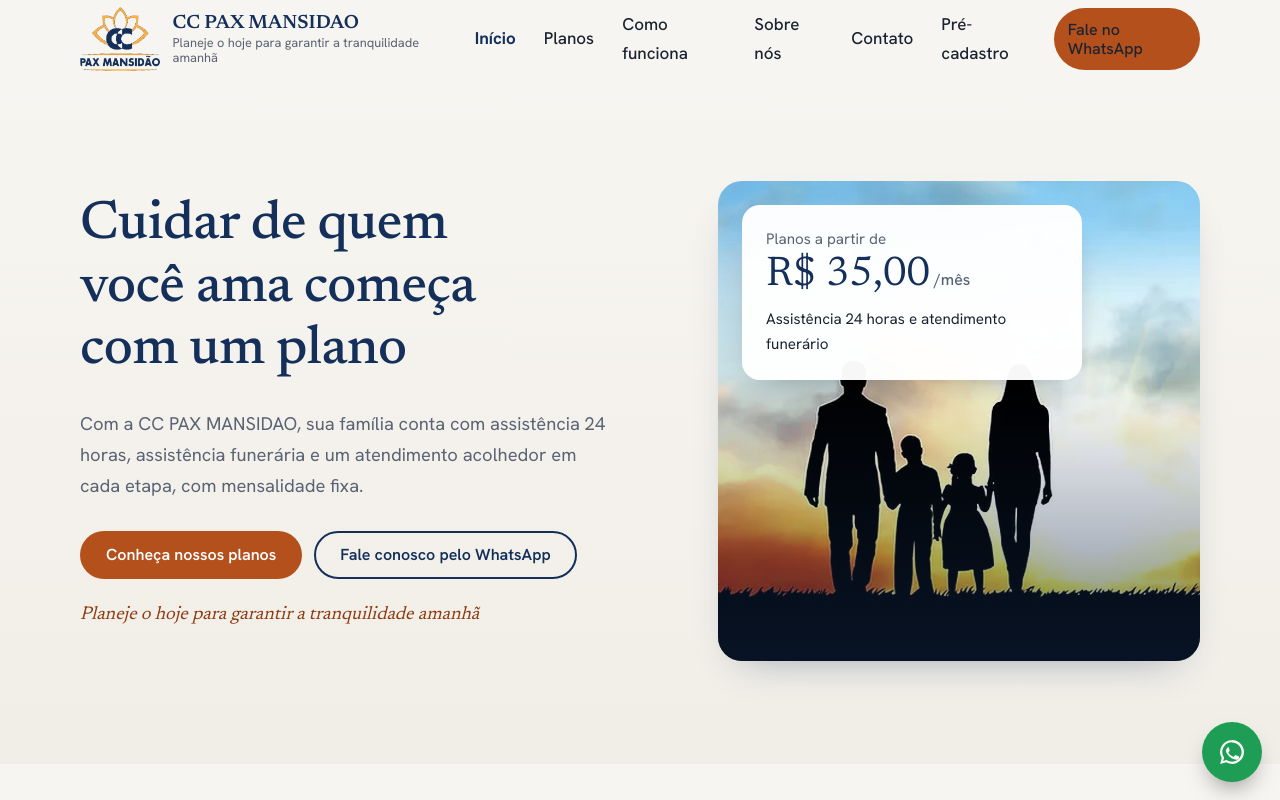
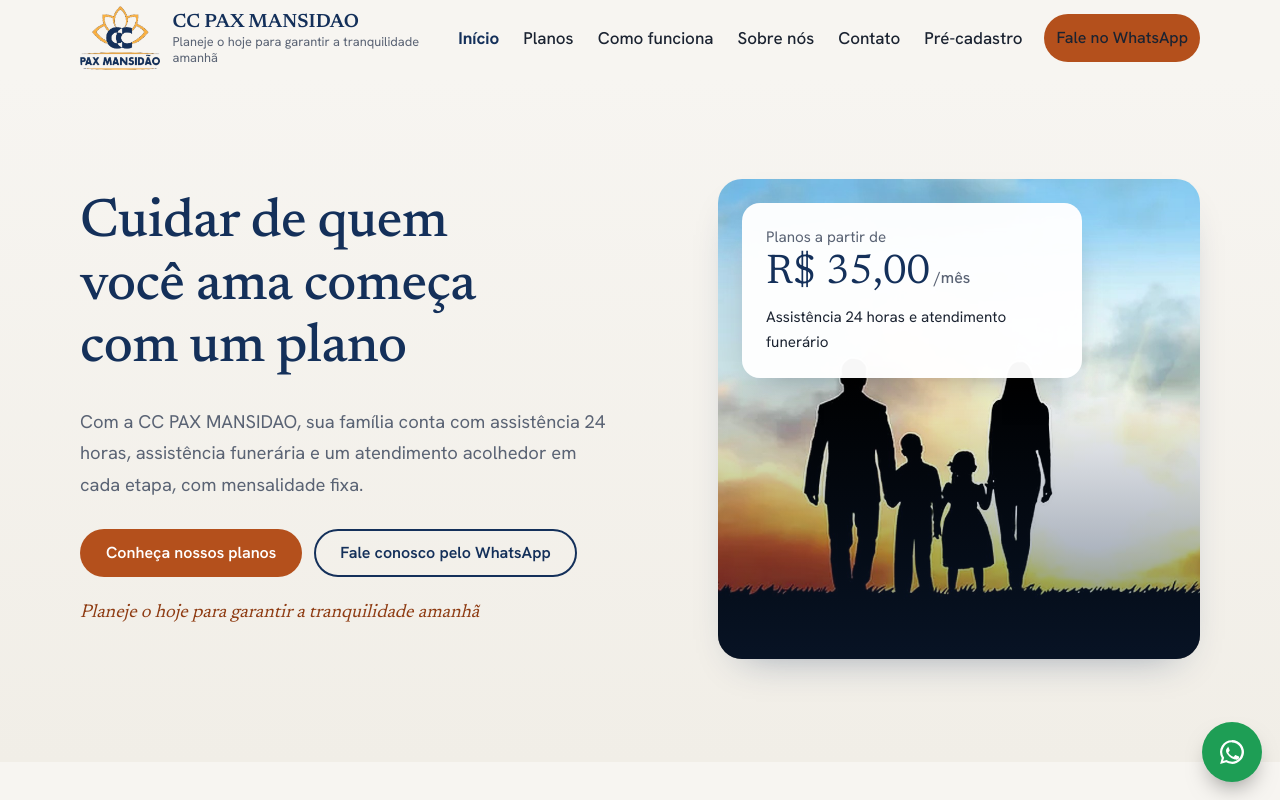
Before and after one commit to kaiovsm0123-arch/cc-pax-mansidao, a plain HTML site: page index.html in a window 1280 px wide. Shown: the top 800 px of the page. Drawn offline with Linux system fonts and the light colour scheme.

Commit message:
Corrige sobreposição do menu em telas médias (menu vira ícone abaixo de 1180px)
Co-Authored-By: Claude Haiku 5.5 <noreply@anthropic.com>
Claude-Session: https://claude.ai/code/session_012vmKkqNMGSnJMFDVP3xkzV

```diff
--- a/css/site.css
+++ b/css/site.css
@@ -72,13 +72,13 @@ p { margin: 0 0 1em; max-width: 64ch; }
 .marca-texto strong { font-family: var(--serif); font-size: 1.2rem; font-weight: 600; }
 .marca-texto small { color: var(--cinza); font-size: .8rem; }
 .menu { display: flex; align-items: center; gap: 4px; }
-.menu a { color: var(--tinta); text-decoration: none; font-weight: 500; padding: 10px 12px; border-radius: 999px; transition: background .2s, color .2s; }
+.menu a { color: var(--tinta); text-decoration: none; font-weight: 500; padding: 10px 10px; white-space: nowrap; border-radius: 999px; transition: background .2s, color .2s; }
 .menu a:hover { background: var(--azul-suave); color: var(--azul); }
 .menu a[aria-current="page"] { color: var(--azul); font-weight: 700; }
 .menu-zap { margin-left: 8px; }
 .menu-btn { display: none; background: none; border: 0; width: 48px; height: 48px; cursor: pointer; position: relative; flex: none; }
 .menu-btn > span[aria-hidden] { position: absolute; left: 13px; right: 13px; top: 23px; height: 2px; background: var(--azul); border-radius: 2px; box-shadow: 0 -7px 0 var(--azul), 0 7px 0 var(--azul); }
-@media (max-width: 960px) {
+@media (max-width: 1180px) {
   .menu-btn { display: block; }
   .menu { position: absolute; left: 0; right: 0; top: 100%; flex-direction: column; align-items: stretch; background: var(--creme); padding: 8px 16px 20px; border-bottom: 1px solid var(--linha); display: none; }
   .menu.aberto { display: flex; }
```
